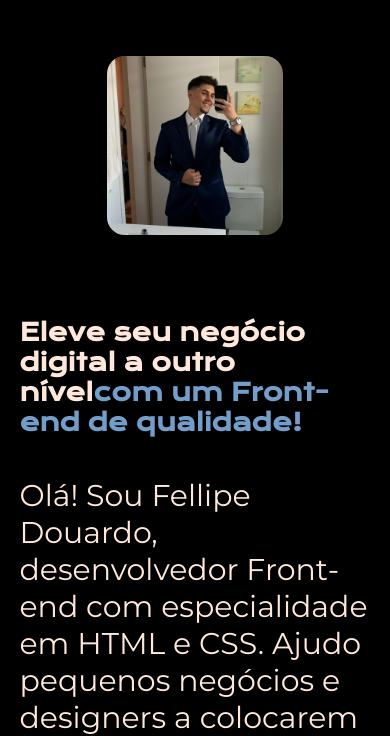
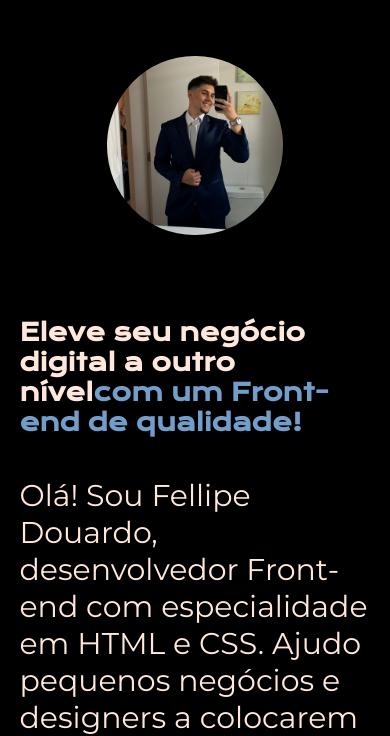
Before and after one commit to FellipeDourado/Portifolio-simples, a plain HTML site: page index.html in a window 390 px wide. Shown: the part 116-852 px from the top of the page. Drawn offline with nearby package versions, Linux system fonts and the light colour scheme.

Commit message:
Update style.css

```diff
--- a/style.css
+++ b/style.css
@@ -129,4 +129,7 @@ body{
         width: auto;
     }
 
+    .apresentacao__imagem{
+        border-radius: 50%;
+
 }
```
